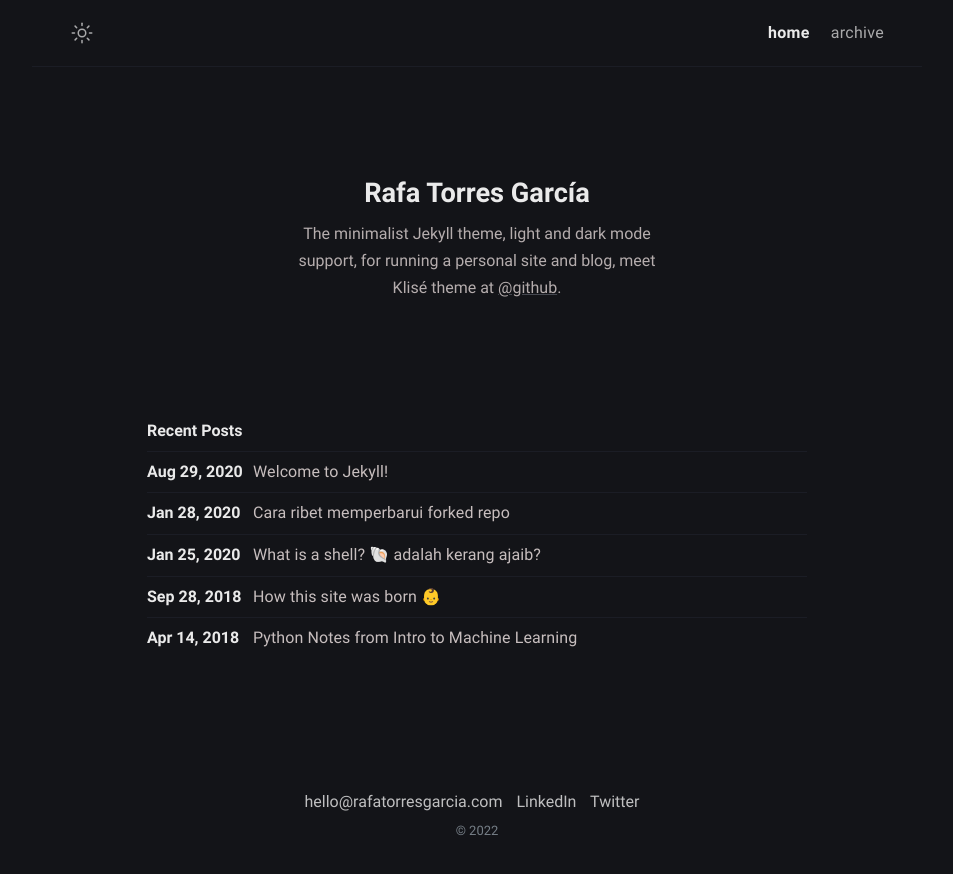
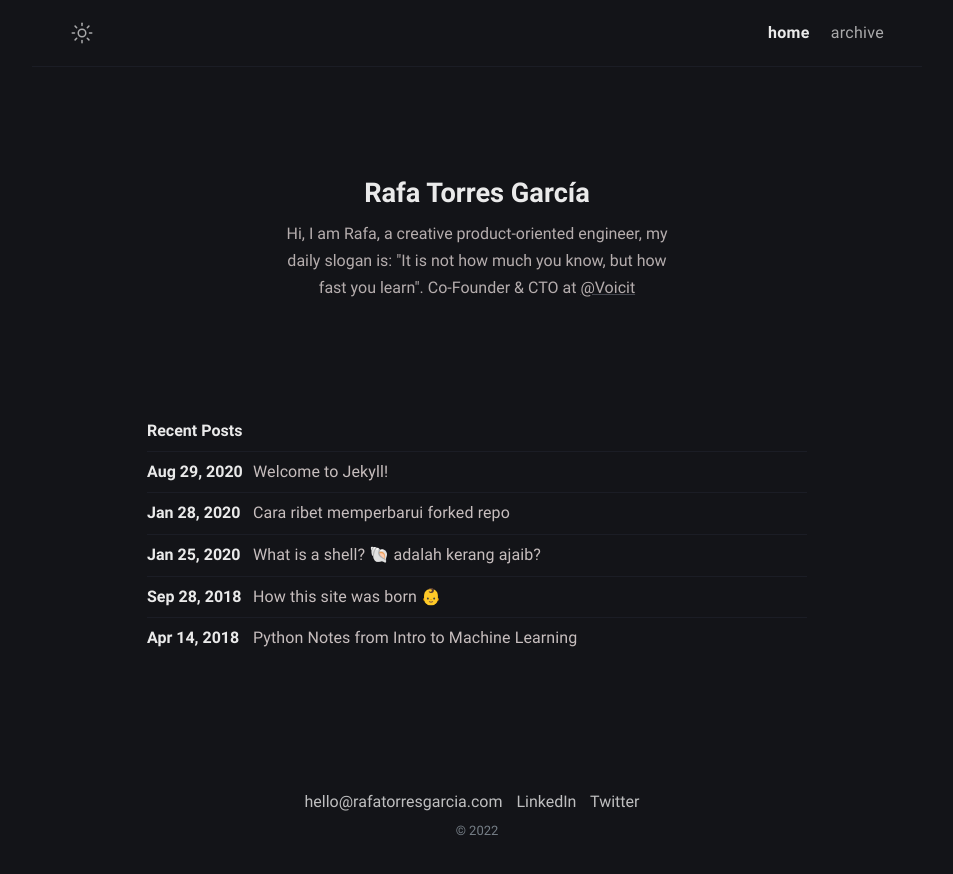
Before and after one commit to rafatorgar/rafatorgar.github.io, a Jekyll site: the page built from index.md, in a window 1280 px wide. Shown: the top 874 px of the page, without its empty margins (163-1116 px from the left). Built offline with Jekyll 4.4.1, drawn with Linux system fonts in a browser that asks for light colours.

Commit message:
feat: biography and favicon

```diff
--- a/_config.yml
+++ b/_config.yml
@@ -13,8 +13,10 @@ mode: dark # default theme "dark" | "light"
 author:
   name: Rafa Torres García # author name
   bio: >- # tell to the world
-    The minimalist Jekyll theme, light and dark mode support, for running a personal site and blog,
-    meet Klisé theme at <a href="https://github.com/piharpi/jekyll-klise" target="_blank" rel="noopener">@github</a>.
+    Hi, I am Rafa, a creative product-oriented engineer,
+    my daily slogan is: "It is not how much you know, but how fast you learn".
+
+    Co-Founder & CTO at <a href="https://voicit.es" target="_blank" rel="noopener">@Voicit</a>
   username: rafatorgar # general username
   github: rafatorgar # github username
   twitter: rafatorresgar # twitter username
```
Also changed, not shown: assets/favicons/favicon.ico.
